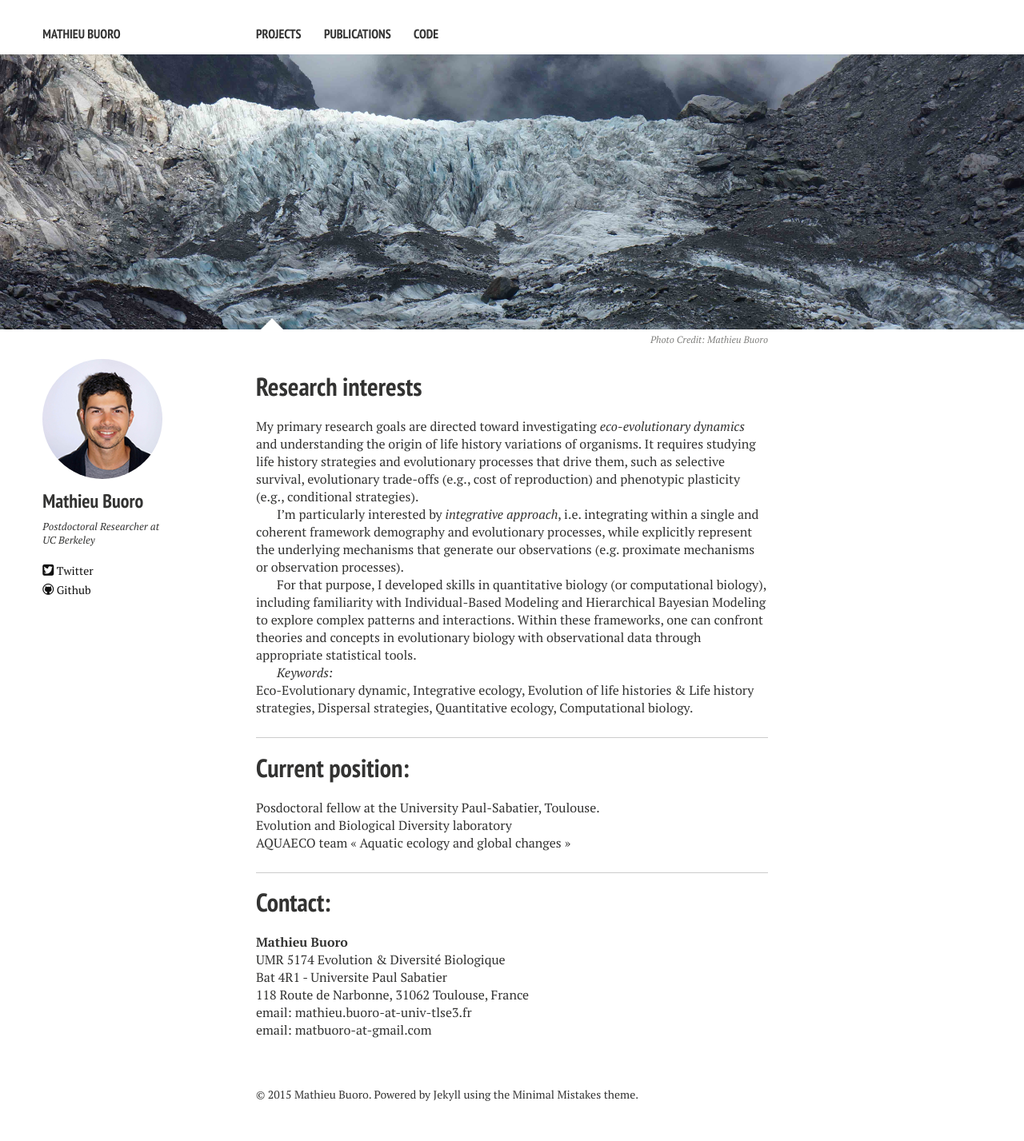
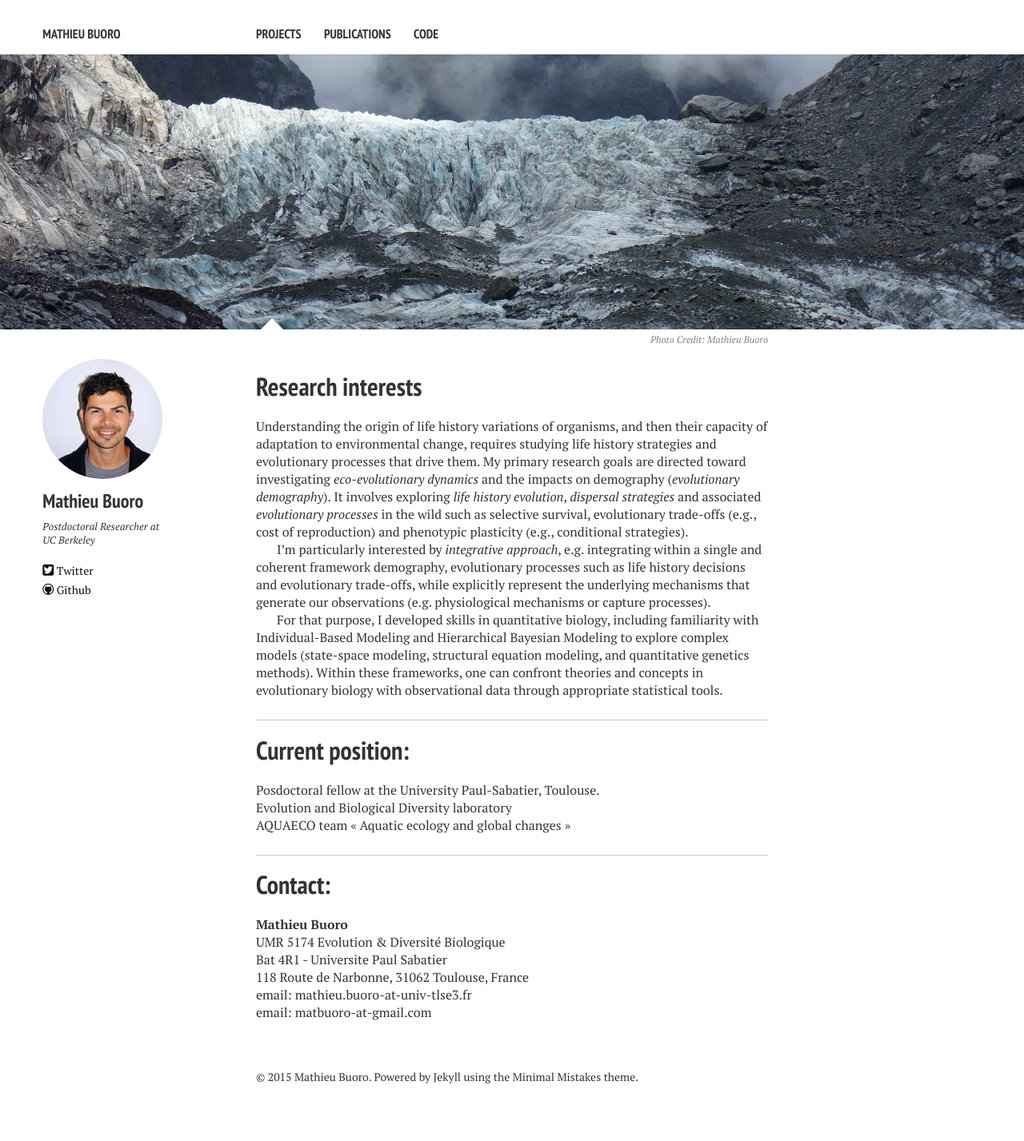
Before and after one commit to matbuoro/matbuoro.github.io, a Jekyll site: the page built from index.md, in a window 1280 px wide. Shown: the whole page at 80% size. Built offline with Jekyll 4.4.1, drawn with Linux system fonts in a browser that asks for light colours; nearby versions of some CDN libraries; after the commit the page ends 1405 px from its top, so only the background shows below that.

Commit message:
update index

```diff
--- a/index.md
+++ b/index.md
@@ -8,18 +8,16 @@ image:
 ---
 
 
-My primary research goals are directed toward investigating _eco-evolutionary dynamics_ and understanding the origin of life history variations of organisms. It requires studying life history strategies and evolutionary processes that drive them, such as selective survival, evolutionary trade-offs (e.g., cost of reproduction) and phenotypic plasticity (e.g., conditional strategies).
+
+Understanding the origin of life history variations of organisms, and then their capacity of adaptation to environmental change, requires studying life history strategies and evolutionary processes that drive them. My primary research goals are directed toward investigating _eco-evolutionary dynamics_ and the impacts on demography (_evolutionary demography_). It involves exploring _life history evolution_, _dispersal strategies_ and associated _evolutionary processes_ in the wild such as selective survival, evolutionary trade-offs (e.g., cost of reproduction) and phenotypic plasticity (e.g., conditional strategies).
 
 
-I'm particularly interested by _integrative approach_, i.e. integrating within a single and coherent framework demography and evolutionary processes, while explicitly represent the underlying mechanisms that generate our observations (e.g. proximate mechanisms or observation processes).
+
+I'm particularly interested by _integrative approach_, e.g. integrating within a single and coherent framework demography, evolutionary processes such as life history decisions and evolutionary trade-offs, while explicitly represent the underlying mechanisms that generate our observations (e.g. physiological mechanisms or capture processes).
 
 
-For that purpose, I developed skills in quantitative biology (or computational biology), including familiarity with Individual-Based Modeling and Hierarchical Bayesian Modeling to explore complex patterns and interactions. Within these frameworks, one can confront theories and concepts in evolutionary biology with observational data through appropriate statistical tools.
 
-
-_Keywords:_
-Eco-Evolutionary dynamic, Integrative ecology, Evolution of life histories & Life history strategies, Dispersal strategies, Quantitative ecology, Computational biology.
-
+For that purpose, I developed skills in quantitative biology, including familiarity with Individual-Based Modeling and Hierarchical Bayesian Modeling to explore complex models (state-space modeling, structural equation modeling, and quantitative genetics methods). Within these frameworks, one can confront theories and concepts in evolutionary biology with observational data through appropriate statistical tools.
 
 ---
 
```
